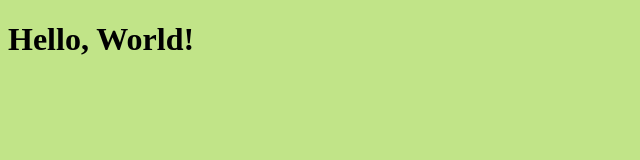
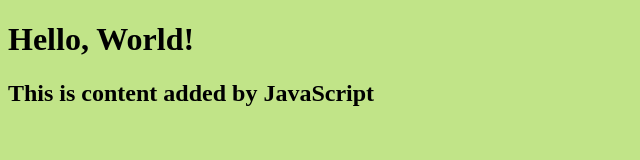
Before and after one commit to Aleksq7-M/github-practice-site, a plain HTML site: page index.html in a window 1280 px wide. Shown: the whole page, without its empty margins (0-640 px from the left). Drawn offline with Linux system fonts and the light colour scheme.

Commit message:
add script .js, connect to index.html

```diff
--- a/index.html
+++ b/index.html
@@ -6,5 +6,6 @@
     </head>
     <body>
         <h1> Hello, World!</h1>
+        <script src = 'script.js'></script>
     </body>
 </html>
--- /dev/null
+++ b/script.js
@@ -0,0 +1,3 @@
+const h2 = document.createElement('h2');
+h2.textContent = 'This is content added by JavaScript';
+document.querySelector('body').appendChild(h2);
```
